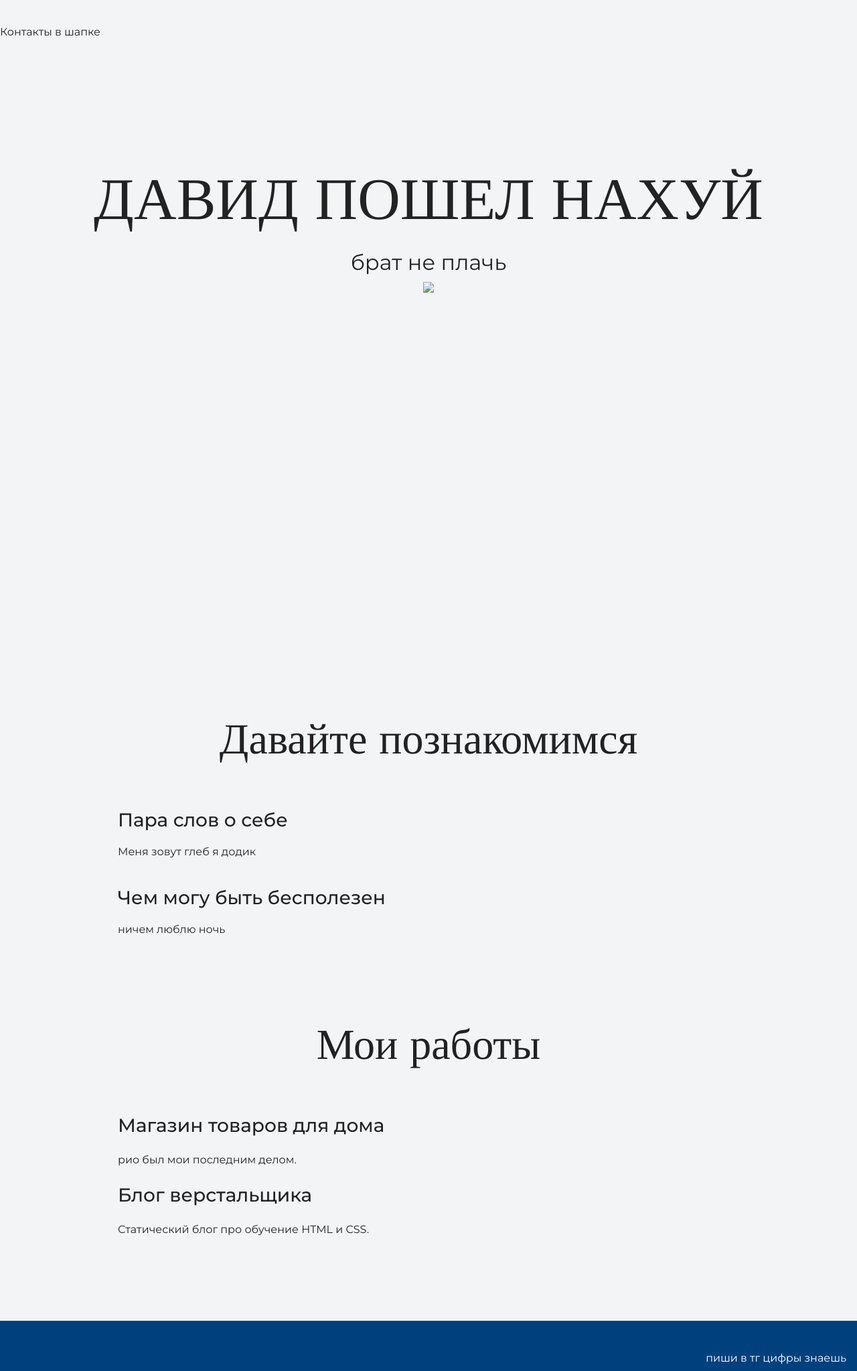
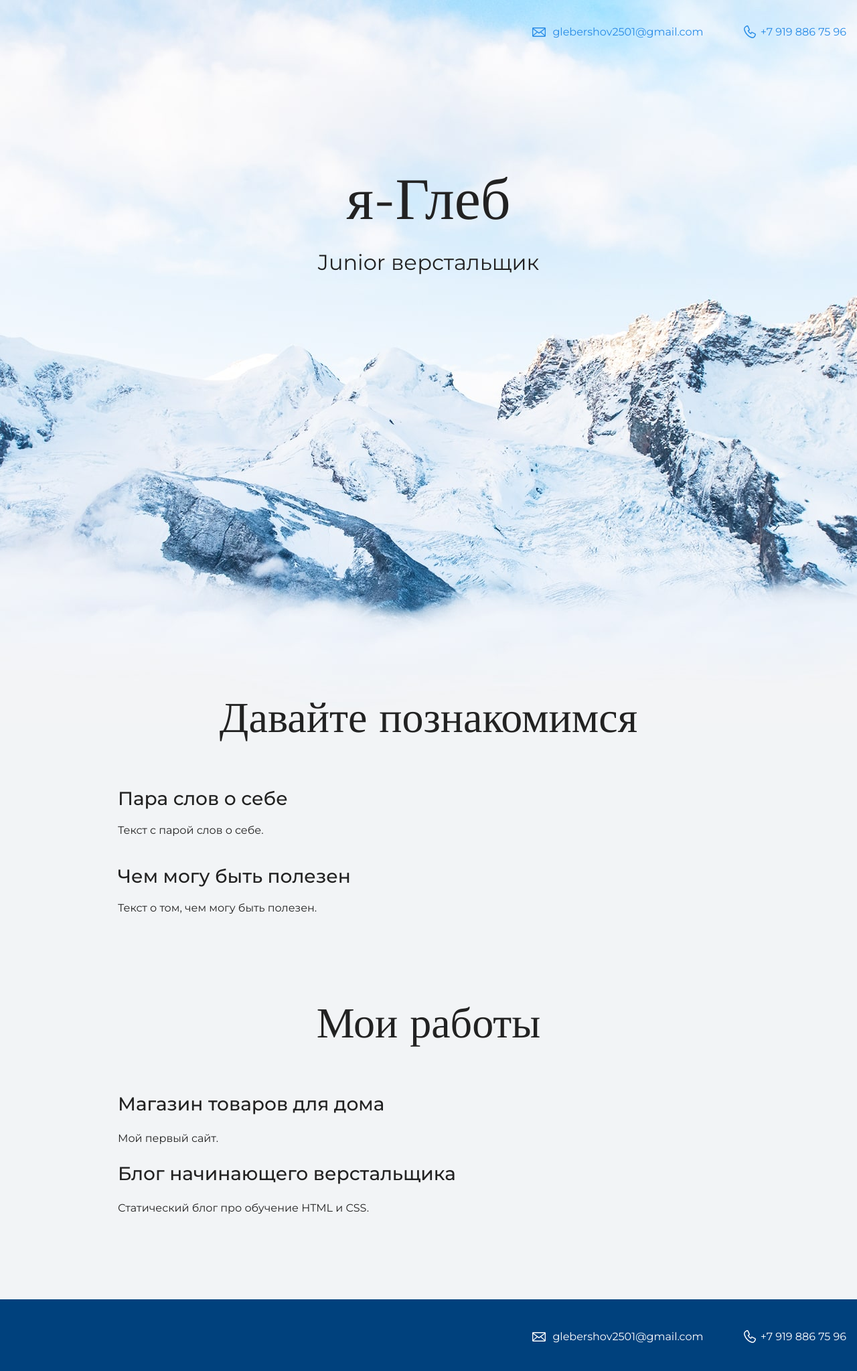
Before and after one commit to glebershov/my-site, a plain HTML site: page index.html in a window 1280 px wide. Shown: the top 2047 px of the page at 67% size. Drawn offline with nearby package versions, Linux system fonts and the light colour scheme.

Commit message:
add folders

```diff
--- a/index.html
+++ b/index.html
@@ -3,23 +3,23 @@
   <head>
     <meta charset="UTF-8">
     <link rel="stylesheet" href="style.css">
-    <title>как послать друга нахуй</title>
+    <title>Портфолио Junior верстальщика</title>
     <link href="https://fonts.googleapis.com/css?family=Montserrat:400,500,700|Old+Standard+TT&display=swap&subset=cyrillic" rel="stylesheet">
   </head>
 
   <body>
     <header class="page-header">
-      <div class="containe">
-        Контакты в шапке
+      <div class="container">
+      <a class="header-email"
+      href="malito:glebershov2501@gmail.com">glebershov2501@gmail.com</a>
+      <a class="header-phone" href="tel:+79198867596">+7 919 886 75 96</a>
       </div>
     </header>
 
     <section class="hero-image">
     <div class="container">
-      <h1 class="heading">ДАВИД ПОШЕЛ НАХУЙ
-      </h1>
-      <p>брат не плачь</p>
-      <img src="img/PLZdLUTQ8cI.jpeg">
+      <h1 class="heading">я-Глеб</h1>
+      <p>Junior верстальщик</p>
     </div>
     </section>
 
@@ -27,9 +27,9 @@
     <div class="container">
       <h2 class="subheading">Давайте познакомимся</h2>
       <h3>Пара слов о себе</h3>
-      <p>Меня зовут глеб я додик</p>
-      <h3>Чем могу быть бесполезен</h3>
-      <p>ничем люблю ночь </p>
+      <p>Текст с парой слов о себе.</p>
+      <h3>Чем могу быть полезен</h3>
+      <p>Текст о том, чем могу быть полезен.</p>
     </div>
     </section>
 
@@ -38,18 +38,19 @@
       <h2 class="subheading">Мои работы</h2>
 
       <h3>Магазин товаров для дома</h3>
-      <p>рио был мои последним делом.</p>
+      <p>Мой первый сайт.</p>
 
-      <h3>Блог  верстальщика</h3>
+      <h3>Блог начинающего верстальщика</h3>
       <p>Статический блог про обучение HTML и CSS.</p>
       </div>
     </section>
 
     <footer class="page-footer">
       <div class="container">
-      пиши в тг цифры знаешь
+        <a class="footer-email"
+        href="malito:glebershov2501@gmail.com">glebershov2501@gmail.com</a>
+        <a class="footer-phone" href="tel:+79198867596">+7 919 886 75 96</a>
       </div>
     </footer>
-
   </body>
 </html>
```
Also changed, not shown: img/hero-bg.jpg (added), img/icon-css.svg (added), img/icon-email-footer.svg (added), img/icon-email-header.svg (added), img/icon-html.svg (added), img/icon-phone-footer.svg (added), img/icon-phone-header.svg (added), 1 other file. Lines whose indentation alone changed are shown as unchanged.
